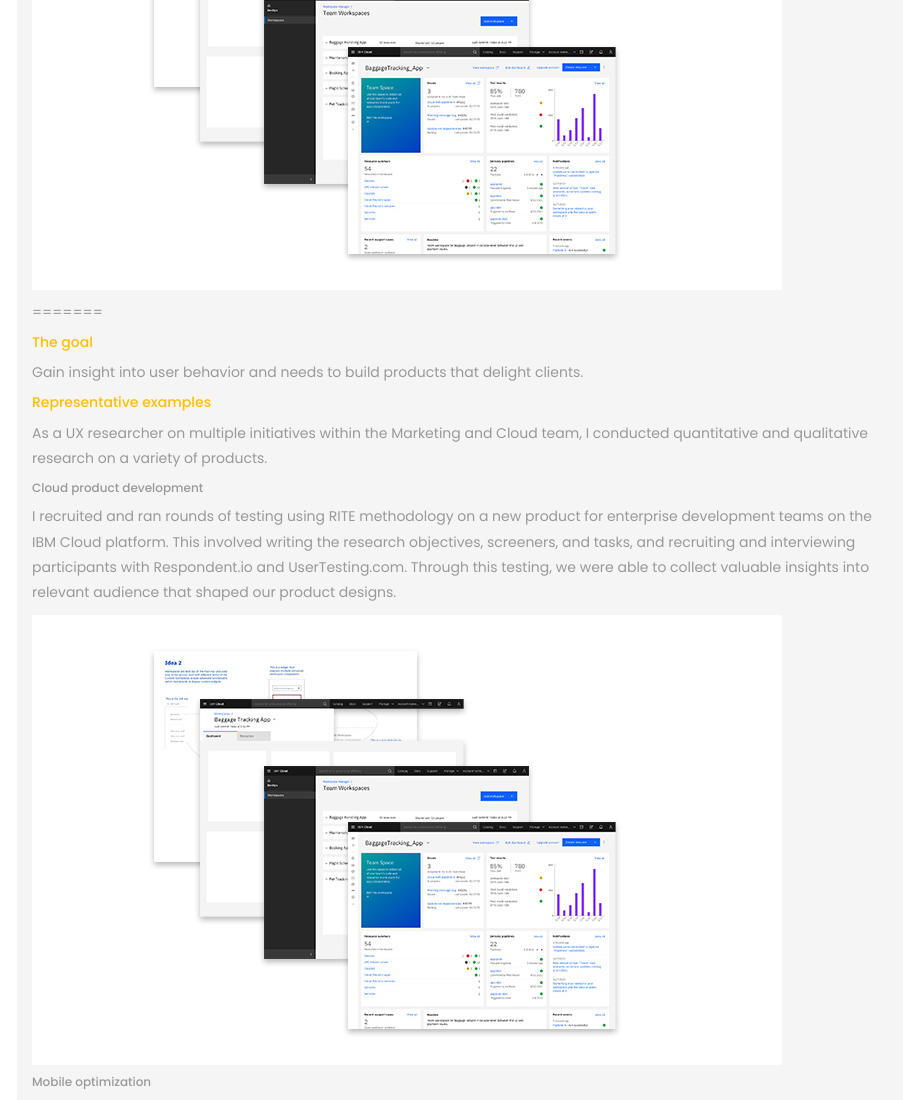
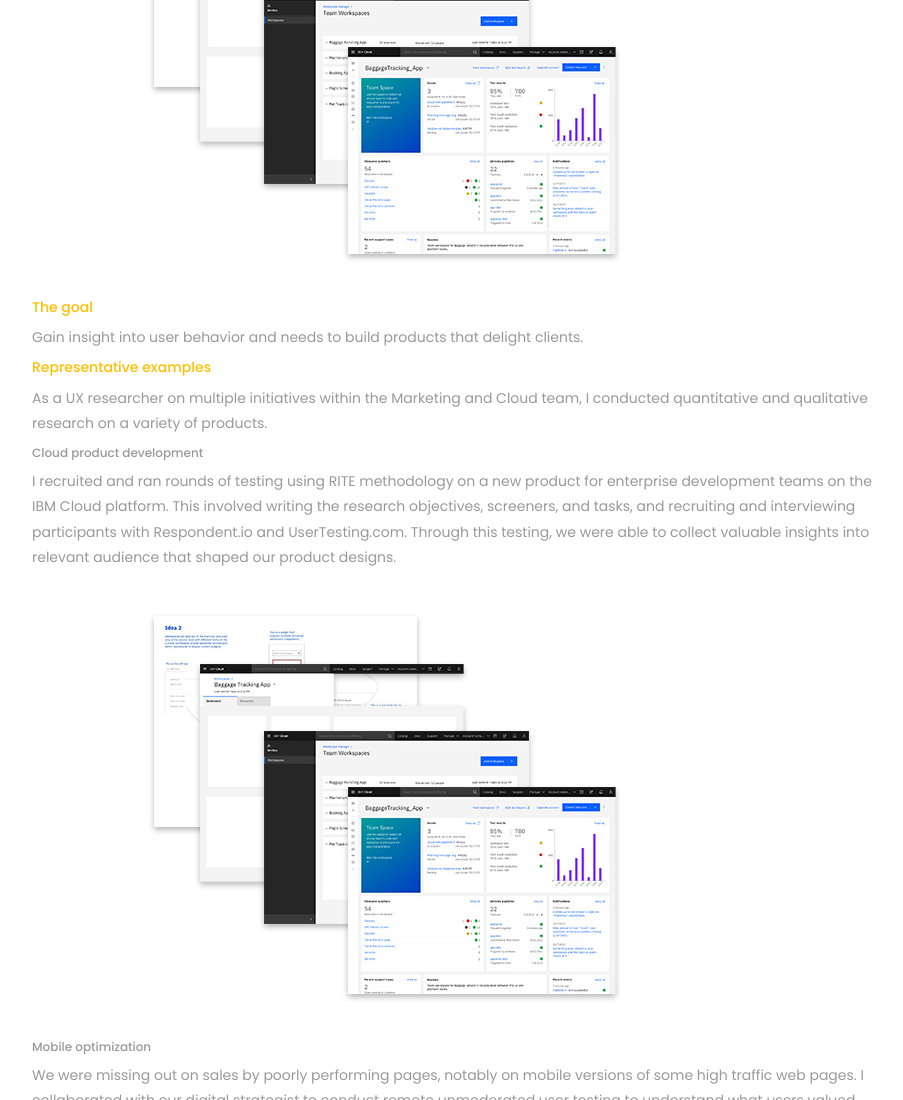
Before and after one commit to productionsof/portfolio, a plain HTML site: page project2.html in a window 1280 px wide. Shown: the part 1826-2926 px from the top of the page, without its empty margins (38-941 px from the left). Drawn offline with Linux system fonts and the light colour scheme; files whose address does not match are found by name.

Commit message:
one more div close?

```diff
--- a/project2.html
+++ b/project2.html
@@ -118,7 +118,7 @@
             </p>
 
             <p>
-=======
+
             <h5>The goal </h5>
             <p>Gain insight into user behavior and needs to build products that delight clients.</p>
             <p>
@@ -129,7 +129,6 @@
             As a UX researcher on multiple initiatives within the Marketing and Cloud team, I conducted quantitative and qualitative research on a variety of products.
             </p>
 
-<div>
             <h6>Cloud product development</h6>
             <p>
                 I recruited and ran rounds of testing using RITE methodology on a new product for enterprise development teams on the IBM Cloud platform. This involved writing the research objectives, screeners, and tasks, and recruiting and interviewing participants with Respondent.io and UserTesting.com. Through this testing, we were able to collect valuable insights into relevant audience that shaped our product designs.
@@ -166,6 +165,7 @@
             <p>
             For our Cloud platform team, we needed to know what new functionality developers would be most likely to use if created. I worked with another researcher and we created a card sorting test for the top 28 additions. From this, we were able to work with the product manager to prioritize creation of one of the top-requested items.
             </p>
+
             <p>
             <img src="img/portfolio/research1.jpg" alt="" class="img-responsive" />
             </p>
@@ -174,11 +174,13 @@
             <p>
             Our marketing team was losing customers in the completion of some key forms. I created a visual format and tracked down quantitative data from a variety of obscure sources to display data in a way that our executives could use for decision making.
             </p>
+
         <div>
             <p>
                 <img src="img/portfolio/funnel.jpg" alt="" class="img-responsive" />
         </div>
             </p>
+        </div>
 
     </div>
 
```
Lines whose indentation alone changed are shown as unchanged.
